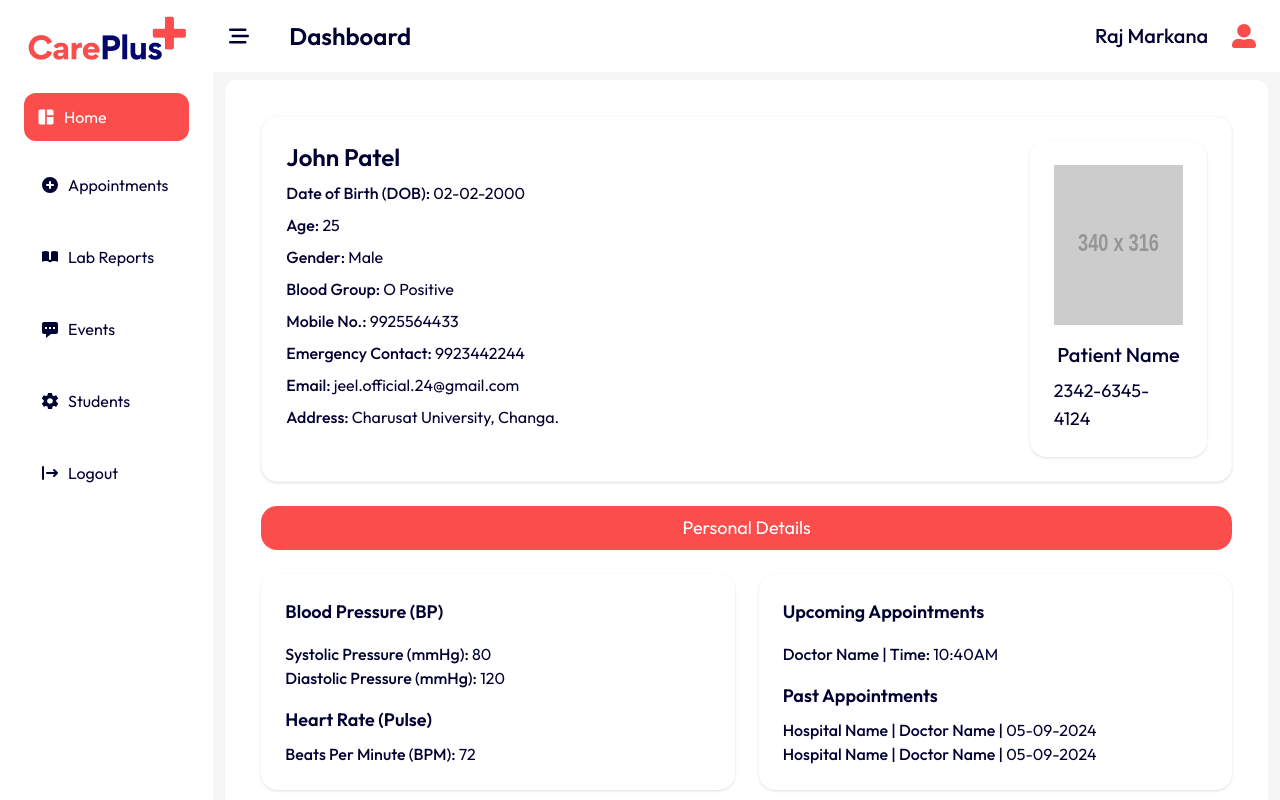
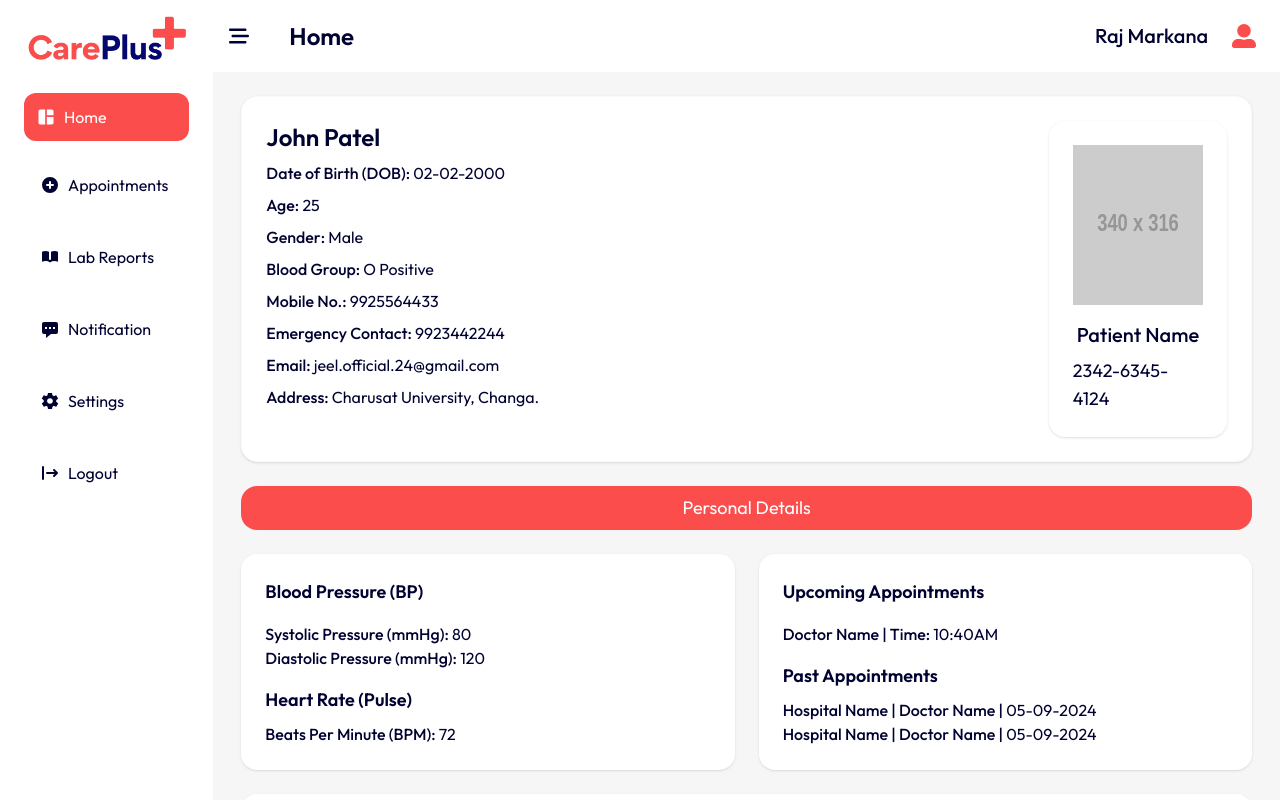
Before and after one commit to JayRupapara/CarePlus, a React (Vite) app in the folder FrontEnd/: page /patient/dashboard in a window 1280 px wide. Built offline with nearby package versions, Linux system fonts and the light colour scheme.

Commit message:
all patient pages created

```diff
--- a/FrontEnd/src/dashbaords/patient/PatientDashboard.jsx
+++ b/FrontEnd/src/dashbaords/patient/PatientDashboard.jsx
@@ -1,10 +1,15 @@
 import React, { useState, useEffect } from 'react';
 import { FaBarsStaggered } from "react-icons/fa6";
-import { Route, Routes, useNavigate } from 'react-router-dom';
+import { Navigate, Route, Routes, useNavigate } from 'react-router-dom';
 // import { parseJwt } from '../model/JwtDecode';
 import { FaUserAlt } from "react-icons/fa";
 import PatientSidebar from './PatientSideBar';
 import Dashboard from '../../pages/patient/dashboard';
+import Appointments from '../../pages/patient/appointments';
+import Labreports from '../../pages/patient/labreports';
+import Settings from '../../pages/patient/settings';
+import Notification from '../../pages/patient/notification';
+
 
 
 function PatientDashboard() {
@@ -62,14 +67,12 @@ function PatientDashboard() {
               <FaBarsStaggered className='text-xl cursor-pointer ' onClick={toggleSidebar} />
               <h2 className='font-semibold  sm:text-2xl text-lg'>
                 <Routes>
-                  <Route path='/dashboard' element={'Dashboard'}></Route>
-                  <Route path='/add-quiz' element={'Add Quiz'}></Route>
-                  <Route path='/manage-quiz' element={'Manage Quiz'}></Route>
-                  <Route exact path='/view-quiz/:id' element={'View Quiz'}></Route>
-                  <Route path='/view-data/*' element={'View Data'}></Route>
-                  <Route path='/manage-feedbacks' element={'Manage Feedbacks'}></Route>
-                  <Route path='/system-feedbacks' element={'System Feedbacks'}></Route>
-                  <Route path='/update-quiz/*' element={'Update Quiz'}></Route>
+                  <Route path='/dashboard' element={'Home'}></Route>
+                  <Route path='/appointments' element={'Appointments'}></Route>
+                  <Route path='/labreports' element={'lab Reports'}></Route>
+                  <Route path='/notification' element={'Notification'}></Route>
+                  <Route path='/settings' element={'Settings'}></Route>
+                  <Route path='*' element={'logout'}></Route>
                 </Routes>
               </h2>
             </div>
@@ -83,19 +86,17 @@ function PatientDashboard() {
           </div>
 
           <div className='px-3'>
-            <div className='p-5 mt-2  bg-white rounded-xl'>
-              <Routes>
-                <Route path='/' element={<Dashboard/>}></Route>
-                <Route path='/dashboard' element={<Dashboard/>}></Route>
-                <Route path='/add-quiz' element={'Dashboard'}></Route>
-                <Route path='/manage-quiz' element={'Dashboard'}></Route>
-                <Route exact path='/view-quiz/:id' element={'Dashboard'}></Route>
-                <Route path='/manage-feedbacks' element={'Dashboard'}></Route>
-                <Route path='/view-data/:id' element={'Dashboard'}></Route>
-                <Route path='/system-feedbacks' element={'Dashboard'}></Route>
-                <Route path='/update-quiz/:id' element={'Dashboard'}></Route>
-                <Route path='*' element={'Dashboard'}></Route>
-              </Routes>
+            <div className='mt-2 '>
+            <Routes>
+  {/* This route redirects /patient to /patient/dashboard */}
+  <Route path="/" element={<Navigate to="/patient/dashboard" />} />
+  <Route path="/dashboard" element={<Dashboard />} />
+  <Route path="/appointments" element={<Appointments />} />
+  <Route path="/labreports" element={<Labreports />} />
+  <Route path="/notification" element={<Notification />} />
+  <Route path="/settings" element={<Settings />} />
+  <Route path="*" element={'Dashboard'} />
+</Routes>
             </div>
           </div>
 
--- a/FrontEnd/src/dashbaords/patient/PatientSideBar.jsx
+++ b/FrontEnd/src/dashbaords/patient/PatientSideBar.jsx
@@ -4,6 +4,7 @@ import { HiHome, HiPlusCircle, HiBookOpen, HiChatAlt, HiLogout } from 'react-ico
 import { MdSpaceDashboard } from "react-icons/md";
 import { IoMdSettings } from "react-icons/io";
 import logo from '../../assets/Logo2.png'
+
 
 const PatientSidebar = () => {
   const location = useLocation();
@@ -37,7 +38,7 @@ const PatientSidebar = () => {
           </li>
           <li className={`p-4 rounded-xl ${path == "/faculty/add-quiz" ? "bg-white shadow-2xl text-secondary" : ""}  `}>
             <Link
-              to="./add-quiz"
+              to="./appointments"
 
             >
               <div className="flex items-center space-x-2">
@@ -48,7 +49,7 @@ const PatientSidebar = () => {
           </li>
           <li className={`p-4 rounded-xl ${path == "/faculty/manage-quiz" || path == "/faculty/view-quiz/" || path == "/faculty/view-quiz/:id" || path == "/faculty/view-data" ? "bg-white shadow-2xl text-secondary" : ""}  `}>
             <Link
-              to="./manage-quiz"
+              to="./labreports"
 
             >
               <div className="flex items-center space-x-2">
@@ -59,23 +60,23 @@ const PatientSidebar = () => {
           </li>
           <li className={`p-4 rounded-xl ${path == "/faculty/manage-feedbacks" ? "bg-white shadow-2xl text-secondary" : ""}  `}>
             <Link
-              to="./manage-feedbacks"
+              to="./notification"
 
             >
               <div className="flex items-center space-x-2">
                 <HiChatAlt className="w-5 h-5" />
-                <span>Events</span>
+                <span>Notification</span>
               </div>
             </Link>
           </li>
           <li className={`p-4 rounded-xl ${path == "/faculty/system-feedbacks" ? "bg-white text-secondary" : ""}  `}>
             <Link
-              to="./system-feedbacks"
+              to="./settings"
 
             >
               <div className="flex items-center space-x-2">
                 <IoMdSettings className="w-5 h-5" />
-                <span>Students</span>
+                <span>Settings</span>
               </div>
             </Link>
           </li>
--- /dev/null
+++ b/FrontEnd/src/pages/patient/appointments.jsx
@@ -0,0 +1,9 @@
+import React from 'react'
+
+const appointments = () => {
+  return (
+    <div>appointmentsbkasb</div>
+  )
+}
+
+export default appointments
--- /dev/null
+++ b/FrontEnd/src/pages/patient/labreports.jsx
@@ -0,0 +1,9 @@
+import React from 'react'
+
+const labreports = () => {
+  return (
+    <div>lab-reportsanlsfnjak</div>
+  )
+}
+
+export default labreports
--- /dev/null
+++ b/FrontEnd/src/pages/patient/notification.jsx
@@ -0,0 +1,9 @@
+import React from 'react'
+
+const notification = () => {
+  return (
+    <div>notificationfnsfnsnef</div>
+  )
+}
+
+export default notification
--- /dev/null
+++ b/FrontEnd/src/pages/patient/settings.jsx
@@ -0,0 +1,9 @@
+import React from 'react'
+
+const settings = () => {
+  return (
+    <div>settingsndjkasnfnask</div>
+  )
+}
+
+export default settings
--- /dev/null
+++ b/package.json
@@ -0,0 +1,5 @@
+{
+  "dependencies": {
+    "react-router-dom": "^6.26.1"
+  }
+}
```
Also changed, not shown: 1 other file (tests, documents, lock files or other folders).
